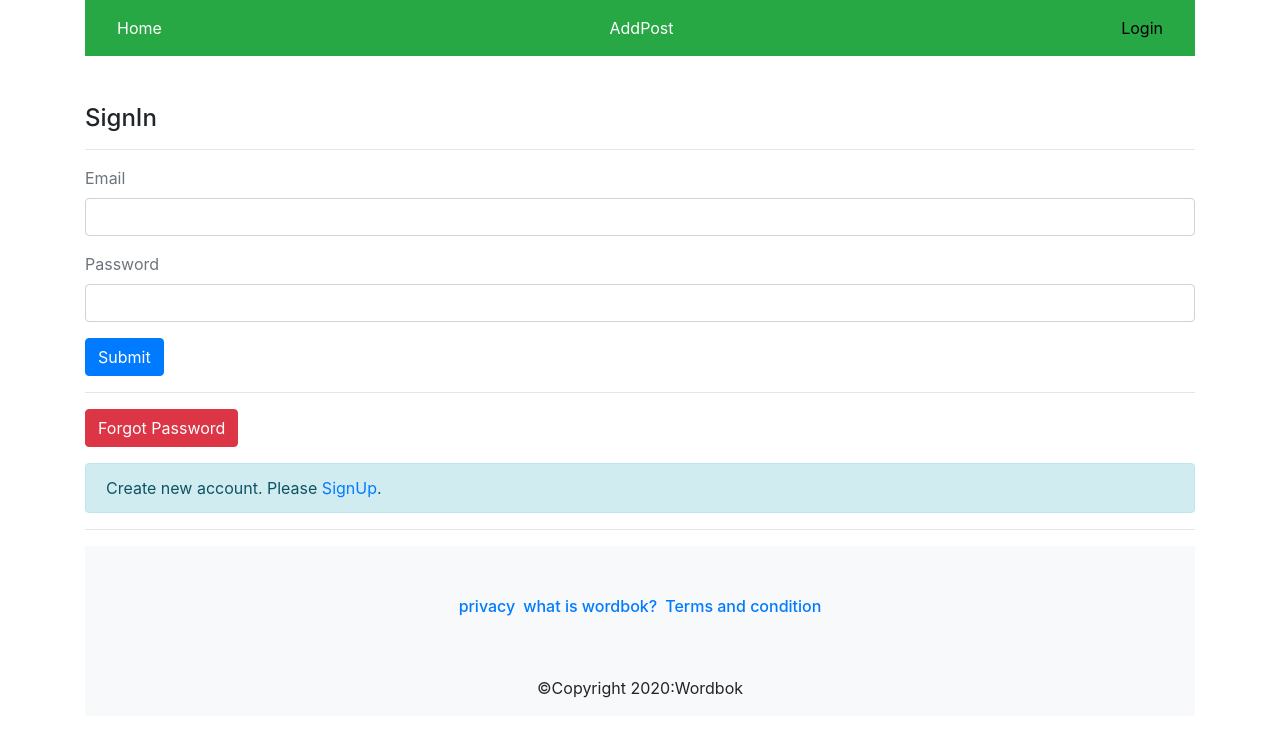
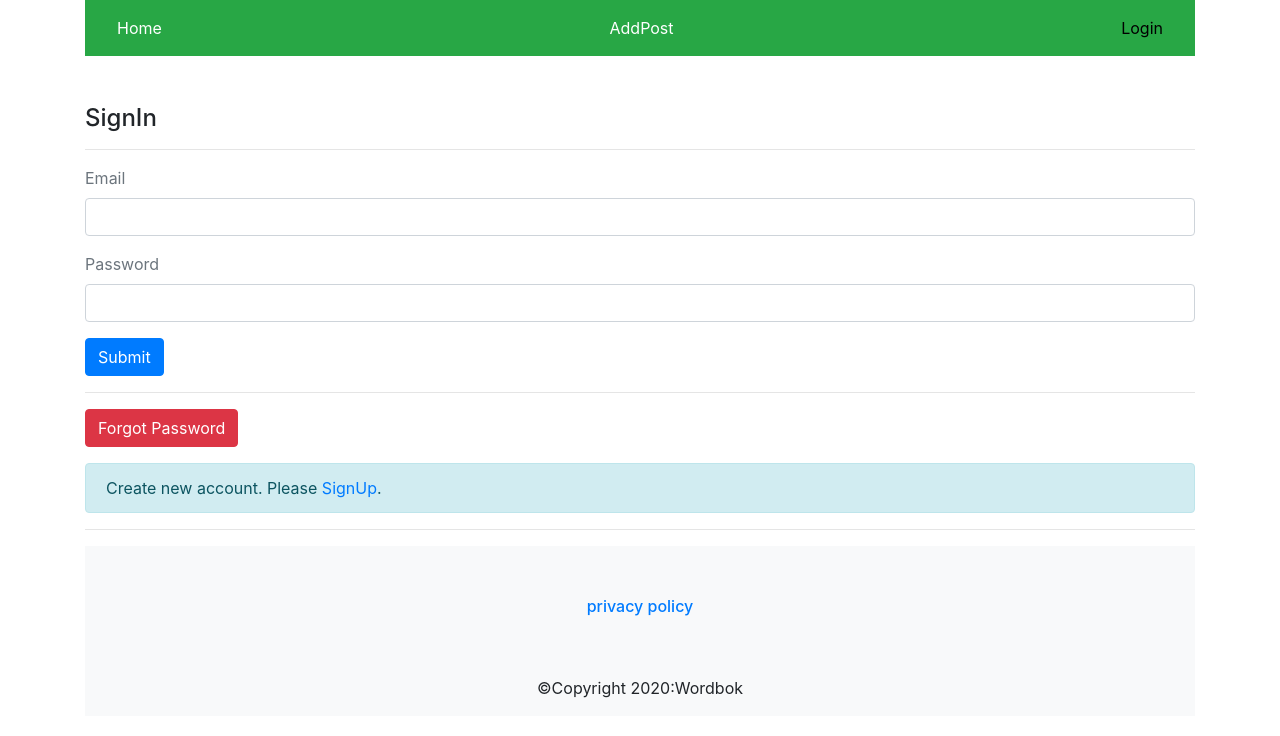
Before and after one commit to omkushwaha14/register, a React (Create React App) app in the folder client/: page /signin in a window 1280 px wide. Shown: the top 736 px of the page. Built offline with nearby package versions, Linux system fonts and the light colour scheme.

Commit message:
Update Signin.js

```diff
--- a/client/src/user/Signin.js
+++ b/client/src/user/Signin.js
@@ -134,17 +134,11 @@ class Signin extends Component {
 
                         <ul className="list-unstyled list-inline text-center py-4">
                             <li className="list-inline-item">
-                                <Link to="/signup"> <h6 className="mb-1">privacy</h6></Link>
+                                <Link to="/privacy"> <h6 className="mb-1">privacy policy</h6></Link>
 
                             </li>
-                            <li className="list-inline-item">
-                                <Link to="/signup"> <h6 className="mb-1">what is wordbok?</h6></Link>
 
-                            </li>
-                            <li className="list-inline-item">
-                                <Link to="/signup"> <h6 className="mb-1">Terms and condition</h6></Link>
 
-                            </li>
                         </ul>
 
 
```
